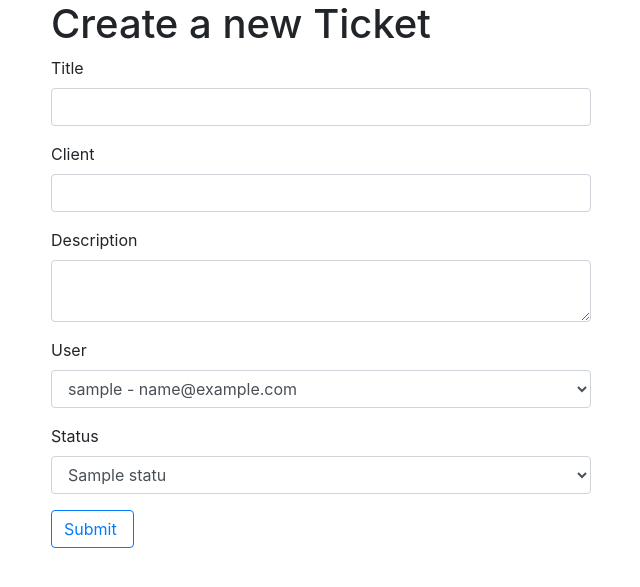
After one commit to GilMendezS/django_App_tickets, a Django app: template templates/tickets/create.html in a window 1280 px wide. The commit adds this page. Shown: the top 587 px of the page, without its empty margins (34-674 px from the left). Run offline with Django 3.2, Linux system fonts and the light colour scheme; tables that the repository leaves empty hold one stand-in row (values such as "Sample post"); the template is opened without the code that fills it: values that come from a table or form of the project are taken from there, most other values are stand-ins (such as "Sample title", 1, 10 or a date in 2020); parts of the project's set-up code (start-up, migrations or seed data) failed here and were passed over; some libraries are stand-ins or nearby versions.

Commit message:
:pencil: creating tickets

```diff
--- a/apps/tickets/urls.py
+++ b/apps/tickets/urls.py
@@ -6,6 +6,9 @@ app_name = 'tickets'
 urlpatterns = [
     path('', views.index, name = 'index'),
     path('<int:id>/details', views.details, name = 'details'),
-    path('<int:id>/update', views.update, name='update')
+    path('add', views.store , name='store'),
+    path('create', views.create, name='create'),
+    path('<int:id>/update', views.update, name='update'),
+
 
 ]
--- /dev/null
+++ b/templates/tickets/create.html
@@ -0,0 +1,52 @@
+{% extends 'layouts/master.html' %}
+
+{% block body %}
+    <div class="col col-12 col-md-6">
+        <h1>Create a new Ticket</h1>
+        {% if error_message %}
+            <div class="alert alert-danger" role="alert">
+                {{error_message}}
+            </div>
+
+        {%endif%}
+        <form action="{% url 'tickets:store'%}" method="POST">
+            {% csrf_token %}
+            <div class="form-group">
+                <label for="title">Title</label>
+                <input type="text" id="title"  name="title" class="form-control"  />
+            </div>
+            <div class="form-group">
+                <label for="client">Client</label>
+                <input type="text" id="client"  name="client" class="form-control"  />
+            </div>
+            <div class="form-group">
+                <label for="description">Description</label>
+                <textarea class="form-control" name="description" id="description"></textarea>
+            </div>
+            <div class="form-group">
+                <label for="user_id">User</label>
+                <select name="user_id" id="user_id" class="form-control">
+                    {% for user in users %}
+                        <option  value="{{user.id}}">{{user.username}} - {{user.email}} </option>
+                    {%  endfor %}
+
+                </select>
+            </div>
+            <div class="form-group">
+                <label for="status_id">Status</label>
+                <select name="status_id" id="status_id" class="form-control">
+                    {% for status in statuses %}
+                        <option  value="{{status.id}}">
+                            {{status.title}}
+                        </option>
+                    {% endfor %}
+
+                </select>
+            </div>
+            <button class="btn btn-outline-primary" type="submit">Submit <i class="fa fa-refresh"></i></button>
+
+        </form>
+    </div>
+
+
+{% endblock body %}
--- a/templates/tickets/index.html
+++ b/templates/tickets/index.html
@@ -3,7 +3,7 @@
 {% block body %}
     <div class="col col-12">
         <h1>Tickets</h1>
-        <a class="float-right btn btn-outline-primary" href="{% url 'tickets:index' %}">Crear <i class="fa fa-plus"></i></a>
+        <a class="float-right btn btn-outline-primary" href="{% url 'tickets:create' %}">Crear <i class="fa fa-plus"></i></a>
         <hr>
         {% if tickets %}
             {% for ticket in tickets %}
```
Also changed, not shown: apps/tickets/views.py (+29 -0 lines).
